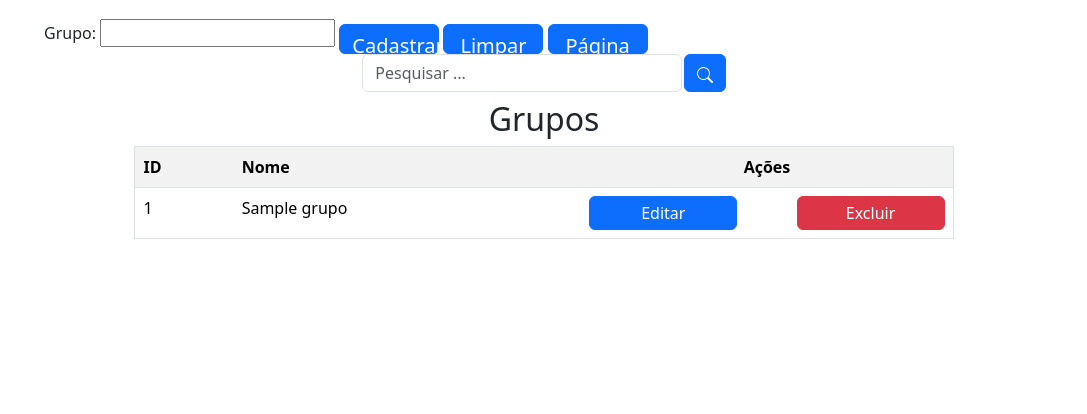
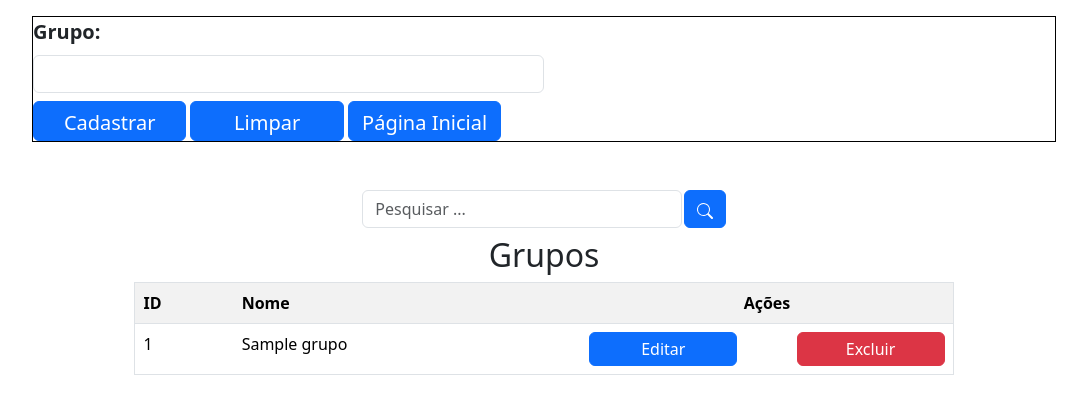
Before and after one commit to franciscosalesdeoliveira/tabela-precos, a PHP site: page /cadastro_grupos.php in a window 1280 px wide. Shown: the top 414 px of the page, without its empty margins (96-1183 px from the left). Run offline with PHP 8.4, Linux system fonts and the light colour scheme; tables that the repository leaves empty or names only in its code hold one stand-in row (values such as "Sample post"); some libraries are stand-ins or nearby versions.

Commit message:
estilização pagina grupos

```diff
--- a/cadastro_grupos.php
+++ b/cadastro_grupos.php
@@ -40,20 +40,19 @@ $grupos = $stmt->fetchAll(PDO::FETCH_ASSOC);
 <body>
 
     <!-- Formulário para cadastrar grupos -->
-    <div class="container mt-3" style="max-width: 80%; margin: 0 auto;">
+    <div class="grupos mt-3" id="grupos" style="max-width: 80%; margin: 0 auto; border: 1px solid black;">
         <form method="POST">
-            <label for="grupo">Grupo:</label>
-            <input type="text" name="grupo" id="grupo" required>
-            <button class="btn btn-primary mt-2 " color="white" target="_blank" style="width:10%; height: 30px;  color: white; ;font-size: 20px;" type="submit">Cadastrar</button>
-            <button class="btn btn-primary mt-2 " color="white" target="_blank" style="width:10%; height: 30px;  color: white; ;font-size: 20px;" type="reset">Limpar</button>
-            <!-- <button><a href="listar_grupos.php" target="_blank">Listar Grupos</a></button> -->
-            <a class="btn btn-primary mt-2 " color="white" target="_blank" style="width:10%; height: 30px;  color: white; ;font-size: 20px;" href="index.php">Página Inicial</a>
+            <label class="form-label" style="font-size: 20px; font-weight: bold;" for="grupo">Grupo:</label>
+            <input class="form-control w-50 item" type="text" name="grupo" id="grupo" required>
+            <button class="btn btn-primary mt-2" color="white" style="width:15%; height: 40px;  color: white; ;font-size: 20px;" type="submit">Cadastrar</button>
+            <button class="btn btn-primary mt-2 item" color="white" target="_blank" style="width:15%; height: 40px;  color: white; ;font-size: 20px;" type="reset">Limpar</button>
+            <a class="btn btn-primary mt-2 item" color="white" target="_blank" style="width:15%; height: 40px;  color: white; ;font-size: 20px;" href="index.php">Página Inicial</a>
         </form>
     </div>
 
     <!-- formulario de pesquisa -->
 
-    <div class="box-search">
+    <div class="box-search mt-5">
         <input class="form-control w-25" type="search" id="pesquisar" placeholder="Pesquisar ...">
         <button onclick="searchData()" class="btn btn-primary"><svg xmlns="http://www.w3.org/2000/svg" width="16" height="16" fill="currentColor" class="bi bi-search" viewBox="0 0 16 16">
                 <path d="M11.742 10.344a6.5 6.5 0 1 0-1.397 1.398h-.001q.044.06.098.115l3.85 3.85a1 1 0 0 0 1.415-1.414l-3.85-3.85a1 1 0 0 0-.115-.1zM12 6.5a5.5 5.5 0 1 1-11 0 5.5 5.5 0 0 1 11 0" />
--- a/style.css
+++ b/style.css
@@ -65,3 +65,12 @@ main .container a:hover {
     font-size: 20px;
     text-align: center;
 }
+
+/* Tela de Grupos */
+
+.container .grupos {
+    display: grid;
+    grid-template-columns: repeat(3, 1fr);
+    grid-template-rows: repeat(3, 1fr, 1fr, 1fr);
+    background-color: aqua;
+}
```
